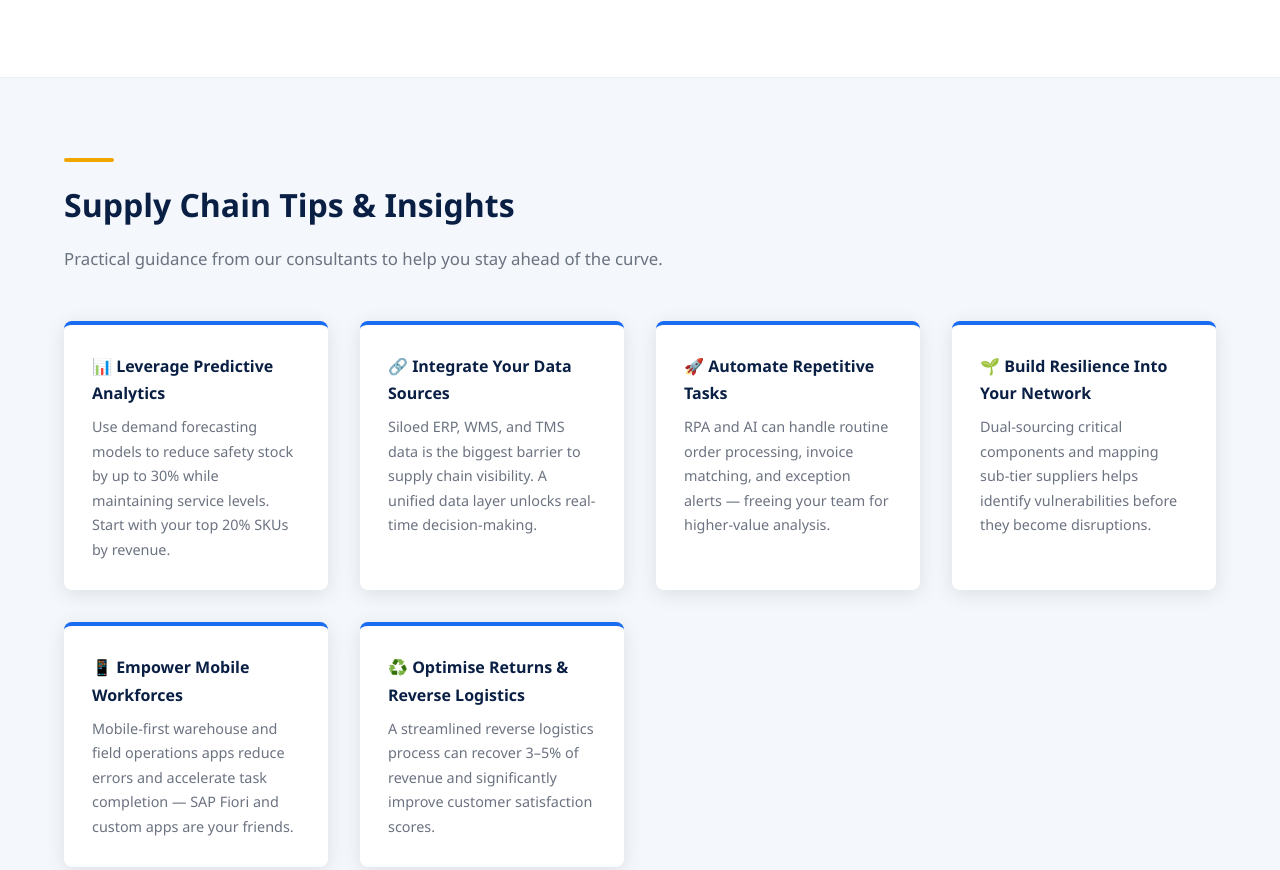
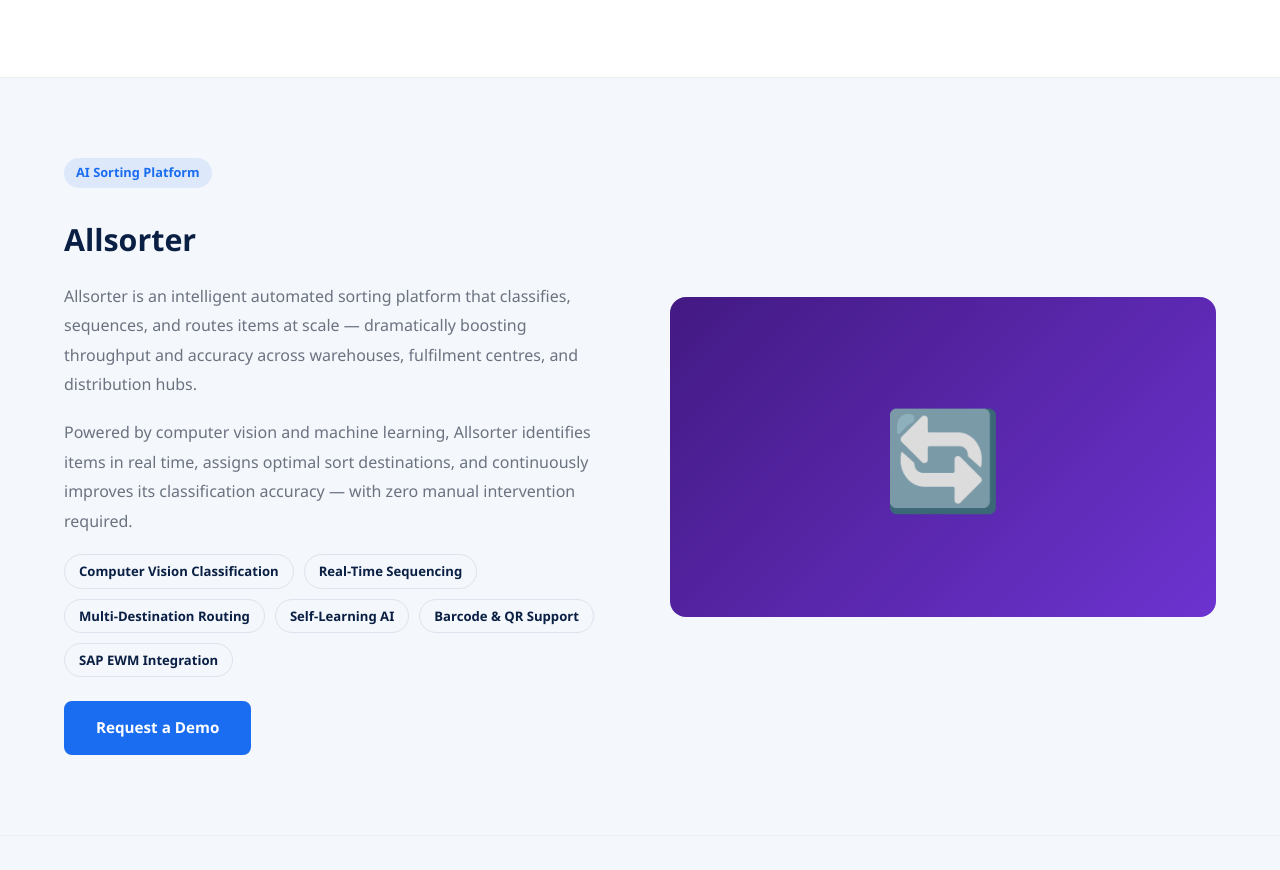
Before and after one commit to vipul1980ag/DNW-AI.COM, a website: page tools.html in a window 1280 px wide. Shown: the part 2346-3216 px from the top of the page. Drawn offline with Linux system fonts and the light colour scheme.

Commit message:
Add Allsorter section to tools page

```diff
--- a/tools.html
+++ b/tools.html
@@ -133,6 +133,30 @@
   </div>
 </section>
 
+<!-- ═══ ALLSORTER ═══ -->
+<section class="product-section section-light" id="allsorter">
+  <div class="container">
+    <div class="product-grid">
+      <div class="product-content reveal">
+        <span class="tag">AI Sorting Platform</span>
+        <h2>Allsorter</h2>
+        <p>Allsorter is an intelligent automated sorting platform that classifies, sequences, and routes items at scale — dramatically boosting throughput and accuracy across warehouses, fulfilment centres, and distribution hubs.</p>
+        <p>Powered by computer vision and machine learning, Allsorter identifies items in real time, assigns optimal sort destinations, and continuously improves its classification accuracy — with zero manual intervention required.</p>
+        <div class="feature-pills">
+          <span class="pill">Computer Vision Classification</span>
+          <span class="pill">Real-Time Sequencing</span>
+          <span class="pill">Multi-Destination Routing</span>
+          <span class="pill">Self-Learning AI</span>
+          <span class="pill">Barcode &amp; QR Support</span>
+          <span class="pill">SAP EWM Integration</span>
+        </div>
+        <a href="contact.html" class="btn btn-primary">Request a Demo</a>
+      </div>
+      <div class="product-visual reveal" style="background:linear-gradient(135deg,#4c1d95,#7c3aed);">🔄</div>
+    </div>
+  </div>
+</section>
+
 <!-- ═══ TIPS ═══ -->
 <section class="section section-light">
   <div class="container">
```
